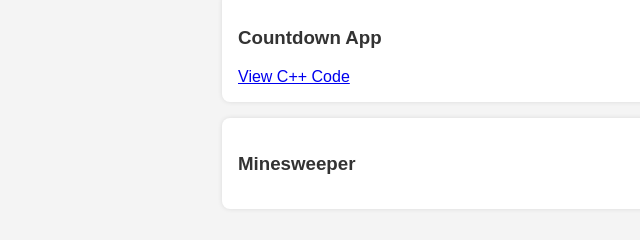
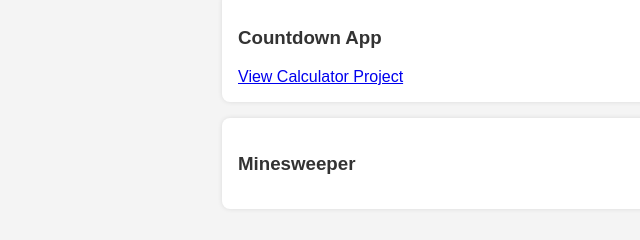
Before and after one commit to TansAlt/Final-Project-3, a plain HTML site: page index.html in a window 1280 px wide. Shown: the part 403-643 px from the top of the page, 18-658 px from the left. Drawn offline with Linux system fonts and the light colour scheme; a script that the page names is missing.

Commit message:
Update index.html

```diff
--- a/index.html
+++ b/index.html
@@ -25,7 +25,7 @@
     <h2>Projects</h2>
     <div class="project-card">
       <h3>Countdown App </h3>
-      <a href="projects/sample.cpp" target="_blank">View C++ Code</a>
+      <a href="projects/sample.cpp" target="_blank">View Calculator Project</a>
     </div>
     <div class="project-card">
       <h3>Minesweeper </h3>
```
